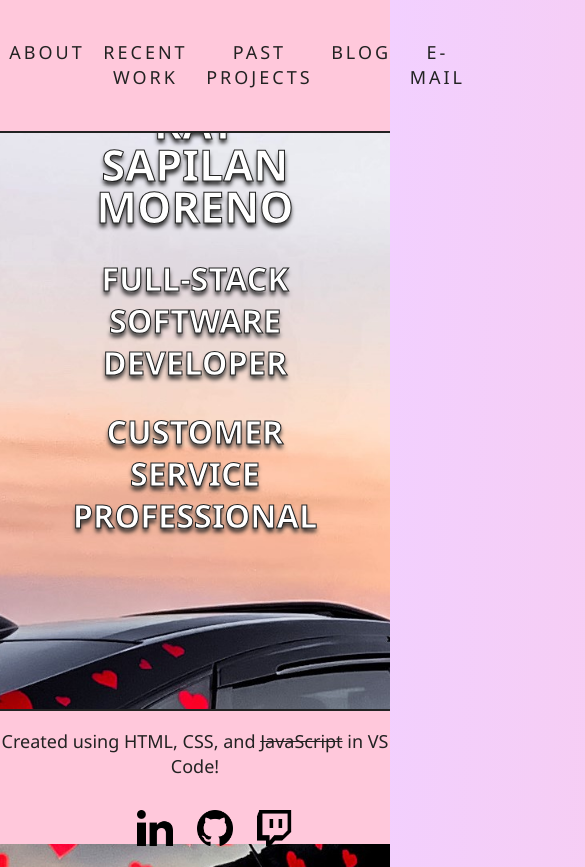
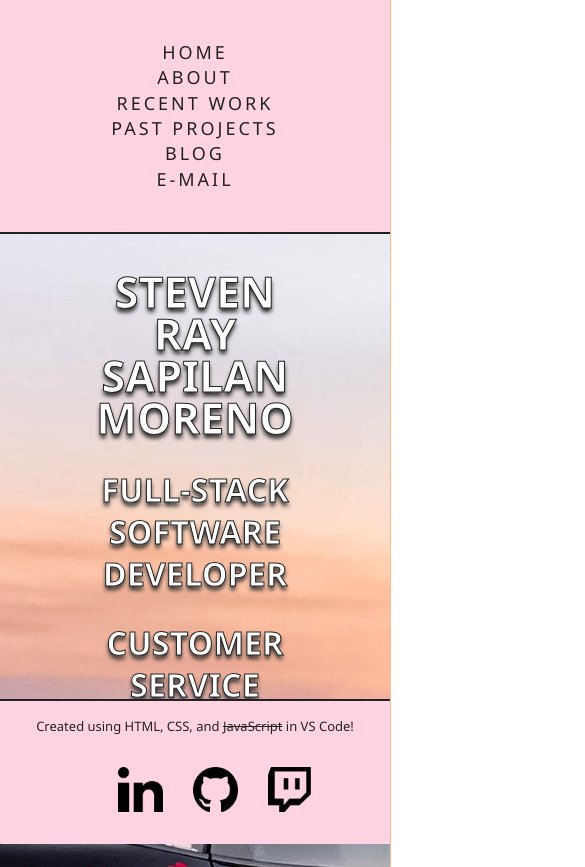
Before and after one commit to Nalipas/nalipas.github.io, a plain HTML site: page index.html in a window 390 px wide. Shown: the top 867 px of the page, 585 px wide, since content can reach past the window. Drawn offline with Linux system fonts and the light colour scheme.

Commit message:
further edits media queries for various viewport sizes

```diff
--- a/assets/css/styles.css
+++ b/assets/css/styles.css
@@ -2,8 +2,11 @@
     --dark: #222222;
     --light: #fff0f5;
     --favorite: #f2d0ff;
-    --hf: #ffc8db;
+    --hf: #ffd3e2;
     --hoverbg: #ff545c;
+    --sky: #ffbb8a;
+    --favdark: #d1afde;
+    --card-border: 15px;
 }
 
 * {
@@ -24,11 +27,10 @@ body {
     font-size: 18px;
     font-weight: 450;
     line-height: 3vb;
-    background: var(--favorite);
-    background: -webkit-linear-gradient(left top, var(--favorite), var(--hf));
-    background: -o-linear-gradient(bottom right, var(--favorite), var(--hf));
-    background: -moz-linear-gradient(bottom right, var(--favorite), var(--hf));
-    background: linear-gradient(to bottom right, var(--favorite), var(--hf));
+    background: -webkit-linear-gradient(left top, var(--sky), var(--favdark));
+    background: -o-linear-gradient(bottom right, var(--sky), var(--favdark));
+    background: -moz-linear-gradient(bottom right, var(--sky), var(--favdark));
+    background: linear-gradient(to bottom right, var(--sky), var(--favdark));
 }
 
 .hero-image {
@@ -103,8 +105,12 @@ body {
 }
 
 h3 {
-    font-size: larger;
+    font-size: 28px;
+    font-weight: bolder;
+    color: var(--dark)
     letter-spacing: 3px;
+    -webkit-text-stroke-width: 2px;
+    -webkit-text-stroke-color: var(--light);
 }
 
 .card-about {
@@ -115,7 +121,7 @@ h3 {
     margin-right: 20px;
     margin-left: 20px;
     align-items: left;
-    border: solid var(--light) 20px;
+    border: solid var(--light) var(--card-border);
     border-radius: 40px;
     padding: 25px;
     min-height: 350px;
@@ -147,7 +153,7 @@ h3 {
     justify-content: space-evenly;
     margin: 20px;
     align-items: flex-start;
-    border: solid var(--light) 20px;
+    border: solid var(--light) var(--card-border);
     border-radius: 40px;
     padding: 25px;
     min-height: auto;
@@ -212,7 +218,7 @@ h3 {
     z-index: 997;
     margin: 20px;
     align-items: flex-start;
-    border: solid var(--light) 20px;
+    border: solid var(--light) var(--card-border);
     border-radius: 40px;
     padding: 25px;
     min-height: auto;
@@ -271,13 +277,16 @@ h3 {
     margin-right: 20px;
     margin-left: 20px;
     align-items: left;
-    border: solid var(--light) 20px;
+    border: solid var(--light) var(--card-border);
     border-radius: 40px;
     padding: 25px;
     min-height: 350px;
     font-family:'Segoe UI', Tahoma, Geneva, Verdana, sans-serif;
     background-color: var(--dark);
     color: var(--light);
+    h3 {
+        color: var(--dark);
+    }
 }
 
 .mastrena {
@@ -328,12 +337,13 @@ h3 {
 
 footer {
     display: block;
+    font-size: small;
     position: sticky;
     bottom: 0;
     z-index: 999;
     border-top: 2px solid var(--dark);
     background-color: var(--hf);
-    height: 135px;
+    height: 145px;
     p {
         text-align: center;
     }
@@ -346,8 +356,8 @@ footer {
     li {
         list-style-type: none;
         img {
-            max-width: 60px;
-            padding: 20%;
+            max-width: 75px;
+            border: solid transparent 15px;
         }
     }
 }
@@ -365,6 +375,13 @@ footer {
 }
 
 @media screen and (max-width: 992px) {
+    * {
+        max-width: 100%;
+        scroll-margin-top: 220px;
+    }
+    .hero-text {
+        top: 20%;
+    }
     .card-about, .card-projects {
         display: flex;
         align-items: center;
@@ -382,6 +399,16 @@ footer {
 }
 
 @media screen and (max-width: 768px) {
+    * {
+        scroll-margin-top: 330px;
+    }
+    #top ul {
+        flex-direction: column;
+        align-items: center;
+    }
+    .hero-text {
+        top: 25%;
+    }
     .card-about, .card-projects, #self-image {
         display: flex;
         align-items: center;
```
